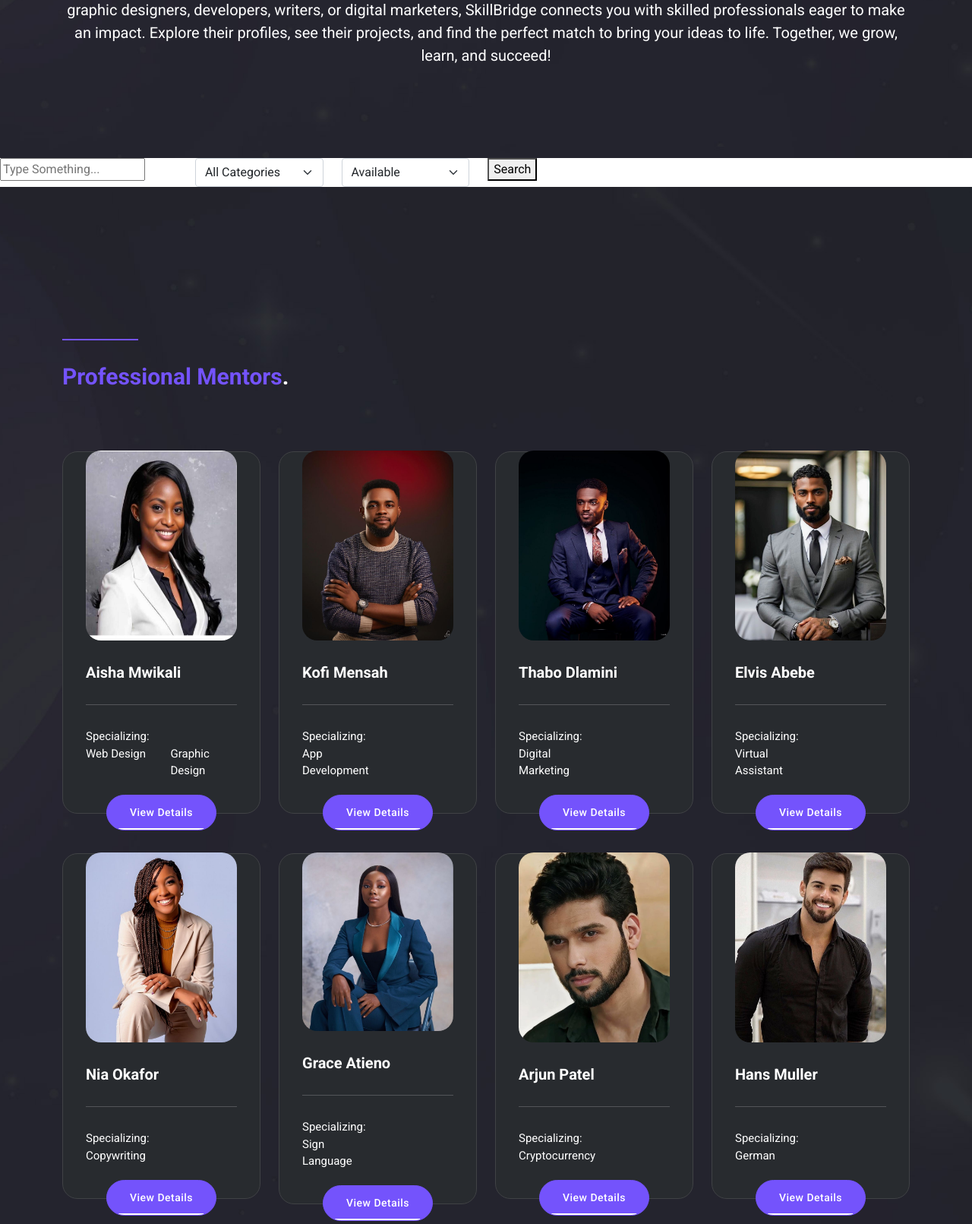
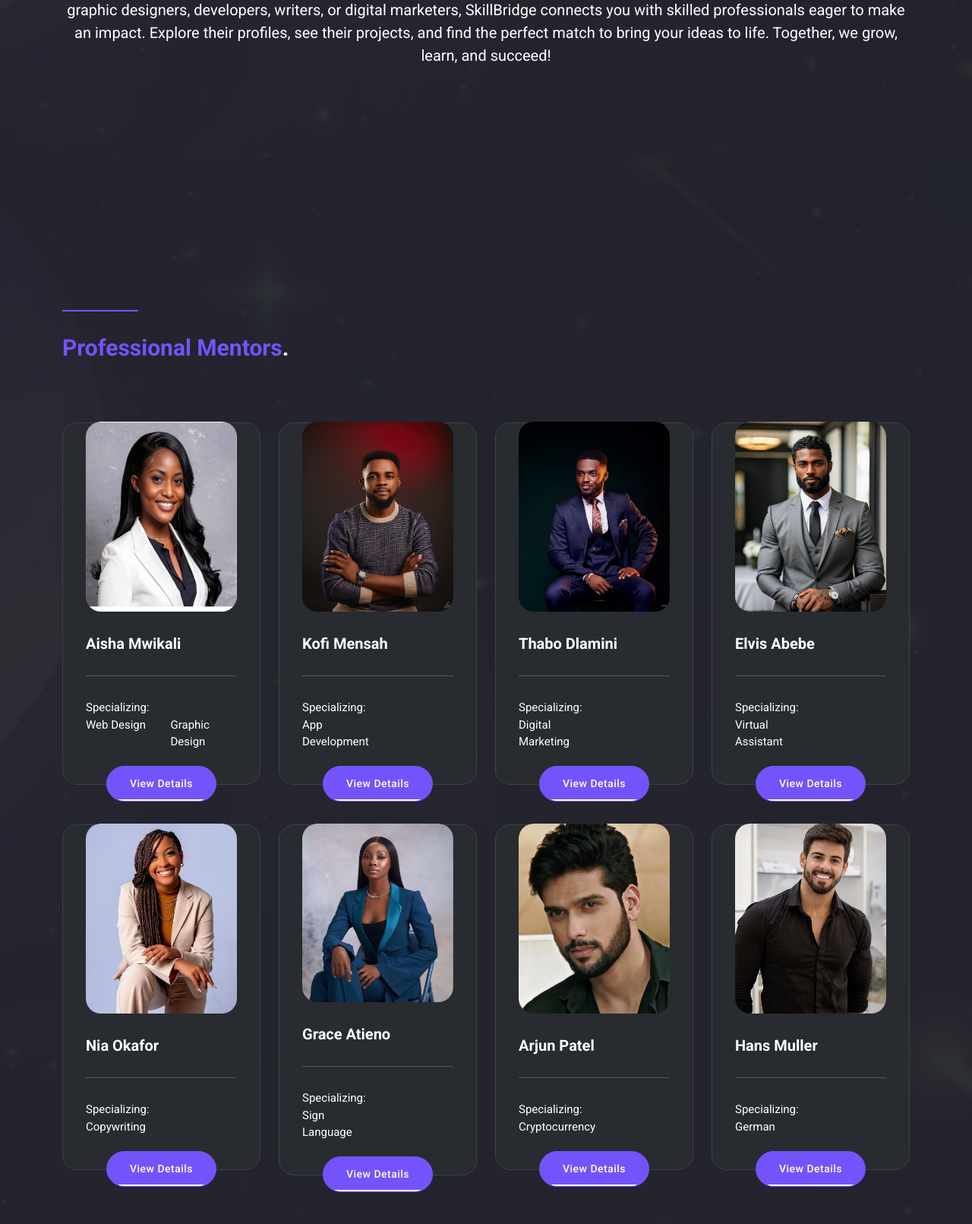
Before and after one commit to JulianAwuor/SkillBridge, a Django app: page /author/ in a window 1280 px wide. Shown: the part 330-1941 px from the top of the page at 76% size. Run offline with Django 5.2, Linux system fonts and the light colour scheme; parts of the project's set-up code (start-up, migrations or seed data) failed here and were passed over; some libraries are stand-ins or nearby versions.

Commit message:
Update author.html

```diff
--- a/templates/author.html
+++ b/templates/author.html
@@ -92,44 +92,6 @@ Explore their profiles, see their projects, and find the perfect match to bring
       </div>
     </div>
   </div>
-
-  <div class="col-lg-7">
-          <form id="search-form" name="gs" method="submit" role="search" action="#">
-            <div class="row">
-              <div class="col-lg-4">
-                <fieldset>
-                    <input type="text" name="keyword" class="searchText" placeholder="Type Something..." autocomplete="on" required>
-                </fieldset>
-              </div>
-              <div class="col-lg-3">
-                <fieldset>
-                    <select name="Category" class="form-select" aria-label="Default select example" id="chooseCategory" onchange="this.form.click()">
-                        <option selected>All Categories</option>
-                        <option type="checkbox" name="option1" value="Music">Music</option>
-                        <option value="Digital">Digital</option>
-                        <option value="Blockchain">Blockchain</option>
-                        <option value="Virtual">Virtual</option>
-                    </select>
-                </fieldset>
-              </div>
-              <div class="col-lg-3">
-                <fieldset>
-                    <select name="Price" class="form-select" aria-label="Default select example" id="chooseCategory" onchange="this.form.click()">
-                        <option selected>Available</option>
-                        <option value="Ending-Soon">Ending Soon</option>
-                        <option value="Coming-Soon">Coming Soon</option>
-                        <option value="Closed">Closed</option>
-                    </select>
-                </fieldset>
-              </div>
-              <div class="col-lg-2">
-                <fieldset>
-                    <button class="main-button">Search</button>
-                </fieldset>
-              </div>
-            </div>
-          </form>
-        </div>
 
   <div class="author-page">
     <div class="container">
```
